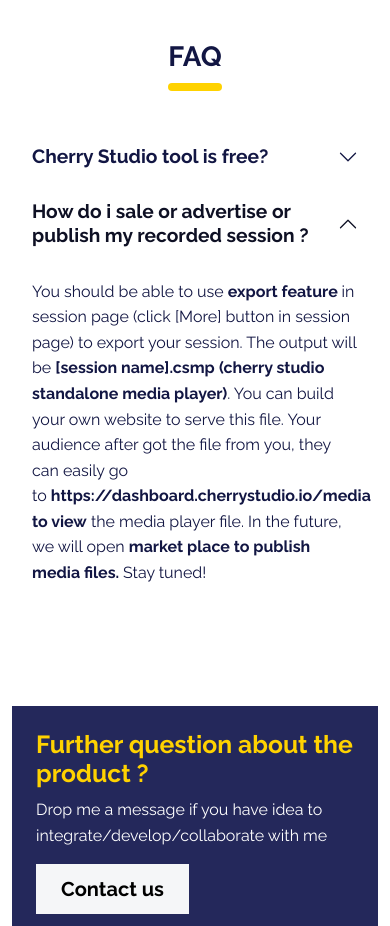
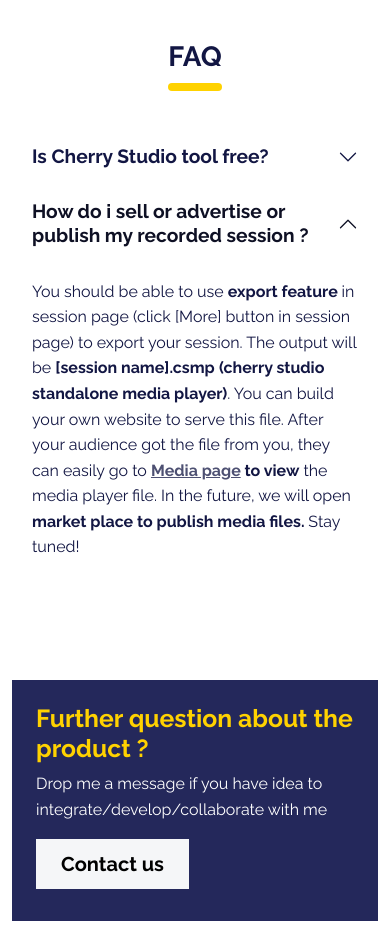
Before and after one commit to cherrystudio/home, a website: page static/index.html in a window 390 px wide. Shown: the part 4200-5126 px from the top of the page. Drawn offline with Linux system fonts and the light colour scheme.

Commit message:
Correct spelling

```diff
--- a/static/index.html
+++ b/static/index.html
@@ -209,20 +209,20 @@
             </div>
             <div class="row mb-2">
                 <div class="col-md-8 mx-auto">
-                    <div class="accordion text-muted" role="tablist" id="accordion-1">
+                    <div class="accordion text-muted" role="tablist" id="accordion-2">
                         <div class="accordion-item">
-                            <h2 class="accordion-header" role="tab"><button class="accordion-button collapsed" type="button" data-bs-toggle="collapse" data-bs-target="#accordion-1 .item-1" aria-expanded="false" aria-controls="accordion-1 .item-1">Cherry Studio tool is free?</button></h2>
-                            <div class="accordion-collapse collapse item-1" role="tabpanel" data-bs-parent="#accordion-1">
+                            <h2 class="accordion-header" role="tab"><button class="accordion-button collapsed" type="button" data-bs-toggle="collapse" data-bs-target="#accordion-2 .item-1" aria-expanded="false" aria-controls="accordion-2 .item-1">Is Cherry Studio tool free?</button></h2>
+                            <div class="accordion-collapse collapse item-1" role="tabpanel" data-bs-parent="#accordion-2">
                                 <div class="accordion-body">
                                     <p>Yes it's totally free for both recording and playing features&nbsp;</p>
                                 </div>
                             </div>
                         </div>
                         <div class="accordion-item">
-                            <h2 class="accordion-header" role="tab"><button class="accordion-button" type="button" data-bs-toggle="collapse" data-bs-target="#accordion-1 .item-2" aria-expanded="true" aria-controls="accordion-1 .item-2">How do i sale or advertise or publish my recorded session ?&nbsp;</button></h2>
-                            <div class="accordion-collapse collapse show item-2" role="tabpanel" data-bs-parent="#accordion-1">
+                            <h2 class="accordion-header" role="tab"><button class="accordion-button" type="button" data-bs-toggle="collapse" data-bs-target="#accordion-2 .item-2" aria-expanded="true" aria-controls="accordion-2 .item-2">How do i sell or advertise or publish my recorded session ?&nbsp;</button></h2>
+                            <div class="accordion-collapse collapse show item-2" role="tabpanel" data-bs-parent="#accordion-2">
                                 <div class="accordion-body">
-                                    <p class="mb-0">You should be able to use <strong>export feature </strong>in session page (click [More] button in session page) to export your session. The output will be <strong>[session name].csmp</strong> <strong>(cherry studio standalone media player)</strong>. You can build your own website to serve this file. Your audience after got the file from you, they can easily go to&nbsp;<strong>https://dashboard.cherrystudio.io/media to view</strong> the media player file. In the future, we will open <strong>market place to publish media files. </strong>Stay tuned!</p>
+                                    <p class="mb-0">You should be able to use <strong>export feature </strong>in session page (click [More] button in session page) to export your session. The output will be <strong>[session name].csmp</strong> <strong>(cherry studio standalone media player)</strong>. You can build your own website to serve this file. After your audience&nbsp;got the file from you, they can easily go to&nbsp;<a href="https://dashboard.cherrystudio.io/media"><strong>Media page</strong></a><strong>&nbsp;to view</strong> the media player file. In the future, we will open <strong>market place to publish media files. </strong>Stay tuned!</p>
                                 </div>
                             </div>
                         </div>
```
Also changed, not shown: static/contacts.html (+0 -1 lines), README.md (added), 1 other file.
